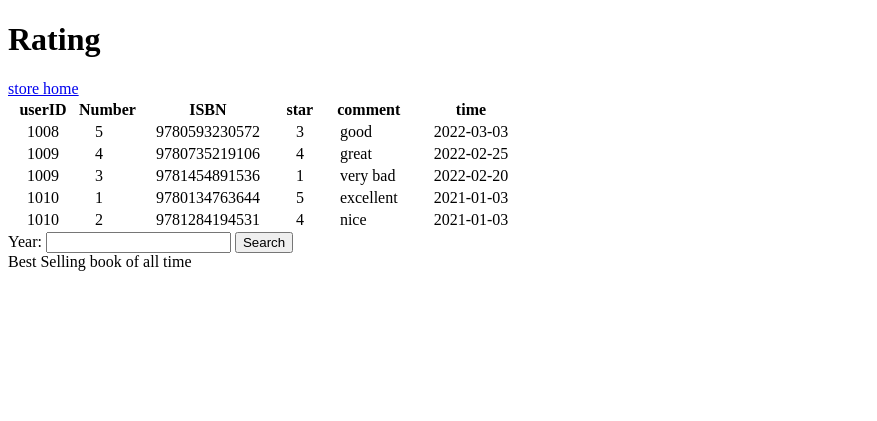
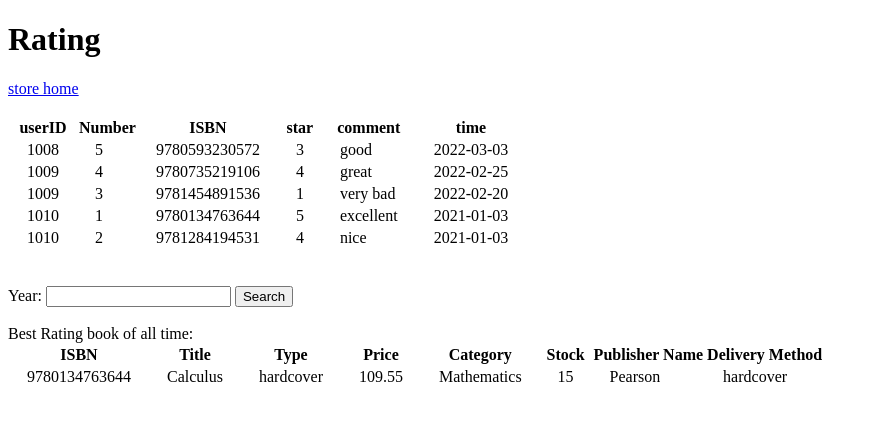
Before and after one commit to LonelyPorter/OnlineBookstore, a PHP site: page /rating.php in a window 1280 px wide. Shown: the top 421 px of the page, without its empty margins (0-877 px from the left). Run offline with PHP 8.4, Linux system fonts and the light colour scheme; data comes from the database, SQL or seed files in the repository; tables that the repository leaves empty or names only in its code hold one stand-in row (values such as "Sample post").

Commit message:
Added best rating and fixed best selling query

```diff
--- a/rating.php
+++ b/rating.php
@@ -11,18 +11,17 @@
   <body>
     <h1>Rating</h1>
     <a href="store.php">store home</a>
+    <br><br>
     <?php
     // establish database connection
-    $myconnection = mysqli_connect('localhost', 'root', '')
-    or die('Could not connect: ' . mysql_error());
-    $mydb = mysqli_select_db($myconnection, 'bookstore') or die('Could not select database');
+    $mydb = new mysqli('localhost', 'root', '', 'bookstore');
 
     // fetch for the account in database
     $query = "SELECT * FROM Rating;";
-    $stmt = mysqli_prepare($myconnection, $query);
-    mysqli_stmt_execute($stmt);
-    $result = mysqli_stmt_get_result($stmt);
-    mysqli_stmt_close($stmt);
+    $stmt = $mydb->prepare($query);
+    $stmt->execute();
+    $result = $stmt->get_result();
+    $stmt->close();
 
     echo "<table>
       <thead>
@@ -48,6 +47,7 @@
     }
 
     echo "</tbody></table>";
+    echo "<br><br>";
      ?>
 
      <form action="" method="post">
@@ -57,13 +57,66 @@
          <input type="submit" value="Search">
        </div>
      </form>
+     <br>
+     <?php
+      $year = '%';
+      if (empty($_POST['year'])) {
+          echo "Best Rating book of all time:";
+      } else {
+          echo "Best Rating book of year ".$_POST['year'].":";
+          $year = $_POST['year'];
+      }
 
-     <?php
-      if(empty($_POST['year'])) {
-        echo "Best Selling book of all time";
-        // query
+      $query = "SELECT T.ISBN, title, type, price, Category, in_stock, pName, method, max(star)
+            FROM books,
+            (SELECT ISBN, avg(star) AS star
+            FROM rating WHERE EXTRACT(year FROM time) LIKE ?
+            GROUP BY ISBN, EXTRACT(year FROM time)) AS T
+            WHERE T.ISBN = books.ISBN
+            HAVING max(star) IS NOT NULL;";
+      $stmt = $mydb->prepare($query);
+      $stmt->bind_param('s', $year);
+      $stmt->execute();
+      $result = $stmt->get_result();
+      $stmt->close();
+
+      if (mysqli_num_rows($result) == 0) {
+          //results are empty
+          echo "<p>No books for the entered year.</p>";
+          echo "<br><br>";
       } else {
-        echo "Best selling book of year".$_POST['year']." is:";
+          // table title
+          echo "<table>
+          <thead>
+            <tr>
+              <th>ISBN</th>
+              <th>Title</th>
+              <th>Type</th>
+              <th>Price</th>
+              <th>Category</th>
+              <th>Stock</th>
+              <th>Publisher Name</th>
+              <th>Delivery Method</th>
+            </tr>
+          </thead>";
+
+          echo "<tbody>";
+          while ($row = mysqli_fetch_array($result, MYSQLI_ASSOC)) {
+              echo "<tr>";
+              echo "<td>&emsp;".$row['ISBN']."&emsp;</td>";
+              echo "<td>&emsp;".$row['title']."&emsp;</td>";
+              echo "<td>&emsp;".$row['type']."&emsp;</td>";
+              echo "<td>&emsp;".$row['price']."&emsp;</td>";
+              echo "<td>&emsp;".$row['Category']."&emsp;</td>";
+              if ($row['in_stock'] >= 0) {
+                  echo "<td>&emsp;".$row['in_stock']."&emsp;</td>";
+              } else {
+                  echo "<td>&emsp;&infin;&emsp;</td>";
+              }
+              echo "<td>&emsp;".$row['pName']."&emsp;</td>";
+              echo "<td>&emsp;".$row['method']."&emsp;</td>";
+              echo "</tr>";
+          }
       }
       ?>
   </body>
```
Also changed, not shown: store.php (+7 -1 lines). Lines whose indentation alone changed are shown as unchanged.
